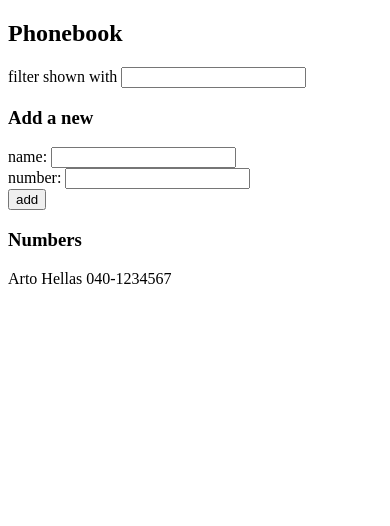
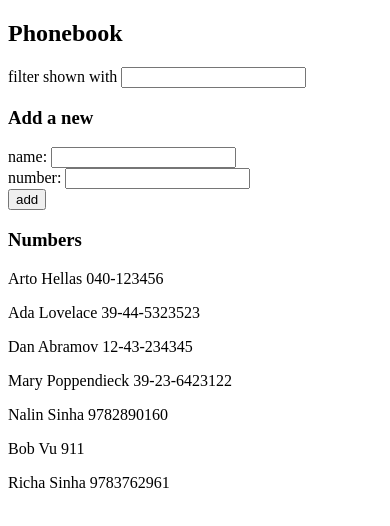
Before and after one commit to nalinsinha/fullstackopen, a React (Create React App) app in the folder part2/phonebook/: page / in a window 390 px wide. Shown: the top 526 px of the page. Built offline with nearby package versions, Linux system fonts and the light colour scheme; data requests are answered from the project's data file.

Commit message:
Exercise 2.16 phonebook p8

```diff
--- /dev/null
+++ b/part2/phonebook/db.json
@@ -0,0 +1,39 @@
+{
+  "persons": [
+    {
+      "name": "Arto Hellas",
+      "number": "040-123456",
+      "id": 1
+    },
+    {
+      "name": "Ada Lovelace",
+      "number": "39-44-5323523",
+      "id": 2
+    },
+    {
+      "name": "Dan Abramov",
+      "number": "12-43-234345",
+      "id": 3
+    },
+    {
+      "name": "Mary Poppendieck",
+      "number": "39-23-6423122",
+      "id": 4
+    },
+    {
+      "name": "Nalin Sinha",
+      "number": "9782890160",
+      "id": 5
+    },
+    {
+      "name": "Bob Vu",
+      "number": "911",
+      "id": 6
+    },
+    {
+      "name": "Richa Sinha",
+      "number": "9783762961",
+      "id": 7
+    }
+  ]
+}
--- a/part2/phonebook/src/App.js
+++ b/part2/phonebook/src/App.js
@@ -1,17 +1,26 @@
-import { useState } from "react";
+import { useState, useEffect } from "react";
+import axios from "axios";
+import entry from "./services/entry";
 
-const Filter = ({search, handleSearchChange}) => {
+const Filter = ({ search, handleSearchChange }) => {
 	return (
 		<form>
 			<div>
-				filter shown with <input value={search} onChange={handleSearchChange}/>
+				filter shown with{" "}
+				<input value={search} onChange={handleSearchChange} />
 			</div>
 		</form>
-	)
-}
+	);
+};
 
-const PersonForm = ({addName, newName, handleNameChange, newPhone, handlePhoneChange}) => {
-	return(
+const PersonForm = ({
+	addName,
+	newName,
+	handleNameChange,
+	newPhone,
+	handlePhoneChange,
+}) => {
+	return (
 		<form onSubmit={addName}>
 			<div>
 				name: <input value={newName} onChange={handleNameChange} />
@@ -20,82 +29,102 @@ const PersonForm = ({addName, newName, handleNameChange, newPhone, handlePhoneCh
 				number: <input value={newPhone} onChange={handlePhoneChange} />
 			</div>
 			<div>
-					<button type="submit" >add</button>
+				<button type="submit">add</button>
 			</div>
 		</form>
-	)
-}
+	);
+};
 
 const Persons = ({ personsToShow }) => {
-	console.log("personstoShow: ", personsToShow)
+	console.log("personstoShow: ", personsToShow);
 	return (
 		<>
-			{
-				personsToShow.map(person => <Person key={person.name} person={person}/>)
-			}
+			{personsToShow.map((person) => (
+				<Person key={person.name} person={person} />
+			))}
 		</>
-	)
-}
+	);
+};
 
-const Person = ({person}) => {
+const Person = ({ person }) => {
 	return (
-		<p key={person.name}>{person.name} {person.phone}</p>
-	)
-}
+		<p key={person.name}>
+			{person.name} {person.number}
+		</p>
+	);
+};
 
 const App = () => {
-	const [persons, setPersons] = useState([{ name: "Arto Hellas", phone: "040-1234567" }]);
+	const [persons, setPersons] = useState([
+		{ name: "Arto Hellas", number: "040-1234567" },
+	]);
 	const [newName, setNewName] = useState("");
 	const [newPhone, setNewPhone] = useState("");
 	const [showAll, setShowAll] = useState(true);
-	const [search, setSearch] = useState("")
+	const [search, setSearch] = useState("");
 
+	useEffect(() => {
+		console.log("effect");
+		entry.getAll().then(response => {
+			setPersons(response.data)
+		})
+	}, []);
 
-	const personsToShow = showAll ? persons : persons.filter(person => person.name.toLowerCase().startsWith(search.toLowerCase(), 0))
+	const personsToShow = showAll
+		? persons
+		: persons.filter((person) =>
+				person.name.toLowerCase().startsWith(search.toLowerCase(), 0)
+		  );
 
 	const handleNameChange = (event) => {
-		setNewName(event.target.value)
+		setNewName(event.target.value);
 	};
 	const handlePhoneChange = (event) => {
-		setNewPhone(event.target.value)
+		setNewPhone(event.target.value);
 	};
 	const handleSearchChange = (event) => {
-		setSearch(event.target.value)
-		if(search.length === 0) {
-			setShowAll(true)
+		setSearch(event.target.value);
+		if (event.target.value.length === 0) {
+			setShowAll(true);
+		} else {
+			setShowAll(false);
 		}
-		else {
-			setShowAll(false)
-		}
-	}
-	const message = `${newName} is already added to phonebook`
+	};
+	const message = `${newName} is already added to phonebook`;
 
 	const addName = (event) => {
-		event.preventDefault()
-		if(persons.find(person => person.name === newName)) {
-			alert(message)
-		}
-		else {
+		event.preventDefault();
+		if (persons.find((person) => person.name === newName)) {
+			alert(message);
+		} else {
 			const temp = {
 				name: newName,
-				phone: newPhone,
-			}
-			setPersons(persons.concat(temp))
-		}
-		setNewName("")
-		setNewPhone("")
+				number: newPhone,
+				id: (persons.length + 1),
+			};
+			entry.create(temp).then(response => {
+				setPersons(persons.concat(response.data));
+			})
 
 		}
-
+		setNewName("");
+		setNewPhone("");
+	};
 
 	return (
 		<div>
 			<h2>Phonebook</h2>
-			<Filter search={search} handleSearchChange={handleSearchChange}/>
+			<Filter search={search} handleSearchChange={handleSearchChange} />
 			<h3>Add a new</h3>
-			<PersonForm addName={addName} newName={newName} handleNameChange={handleNameChange} newPhone={newPhone} handlePhoneChange={handlePhoneChange}/>
+			<PersonForm
+				addName={addName}
+				newName={newName}
+				handleNameChange={handleNameChange}
+				newPhone={newPhone}
+				handlePhoneChange={handlePhoneChange}
+			/>
 			<h3>Numbers</h3>
-			<Persons personsToShow={personsToShow}/>
+			<Persons personsToShow={personsToShow} />
 		</div>
 	);
 };
--- /dev/null
+++ b/part2/phonebook/src/services/entry.js
@@ -0,0 +1,16 @@
+import axios from 'axios'
+const baseUrl = 'http://localhost:3001/persons'
+
+const getAll = () => {
+    return axios.get(baseUrl)
+  }
+
+  const create = newObject => {
+    return axios.post(baseUrl, newObject)
+  }
+
+  const update = (id, newObject) => {
+    return axios.put(`${baseUrl}/${id}`, newObject)
+  }
+
+  export default { getAll, create, update }
```
Also changed, not shown: part2/phonebook/package.json (+6 -1 lines), 1 other file (tests, documents, lock files or other folders). Lines whose indentation alone changed are shown as unchanged.
